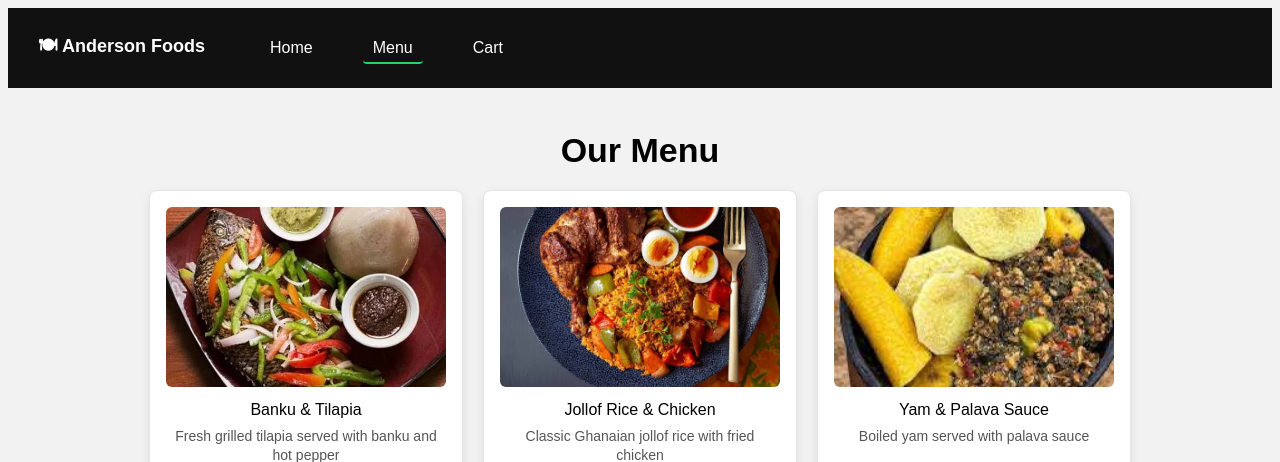
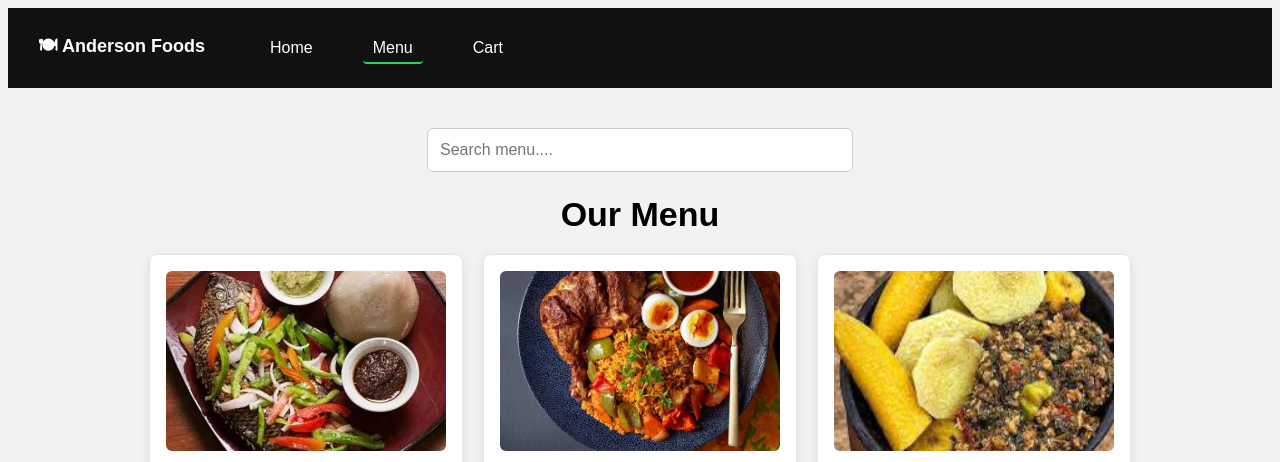
Before and after one commit to anderson5677/restaurant_app, a Flask app: page /menu in a window 1280 px wide. Shown: the top 462 px of the page. Run offline with Flask 3, Linux system fonts and the light colour scheme.

Commit message:
Add menu search filter

```diff
--- a/static/style.css
+++ b/static/style.css
@@ -782,3 +782,13 @@ body {
   max-width: 800px;
   padding: 20px;
 }
+.menu-search {
+    width: 100%;
+    max-width: 400px;
+    padding: 12px;
+    margin: 20px auto;
+    display: block;
+    border-radius: 6px;
+    border: 1px solid #ccc;
+    font-size: 16px;
+}
--- a/templates/menu.html
+++ b/templates/menu.html
@@ -3,11 +3,18 @@
 {% block title %}Home | Anderson Foods{% endblock %}
 
 {% block content %}
+<input
+    type="text"
+    id="menuSearch"
+    placeholder="Search menu...."
+    class="menu-search"
+    onkeyup="filterMenu()"
+/>
 <h1 class="page-title">Our Menu</h1>
 
 <div class="menu-grid">
     {% for food in foods %}
-    <div class="menu-card">
+    <div class="menu-card" data-name="{{ food.name }} {{ food.description }}">
         <img src="{{ url_for('static', filename='images/' + food.image) }}"
              alt="{{ food.name }}"
              class="menu-image"
@@ -29,4 +36,19 @@
         </div>
     {% endfor %}
 </div>
+<script>
+function filterMenu() {
+    const input = document.getElementById("menuSearch").value.toLowerCase();
+    const cards = document.querySelectorAll(".menu-card");
+
+    cards.forEach(card => {
+        const text = card.getAttribute("data-name").toLowerCase();
+        if (text.includes(input)) {
+            card.style.display = "block";
+        } else {
+            card.style.display = "none";
+        }
+    });
+}
+</script>
 {% endblock %}
```
